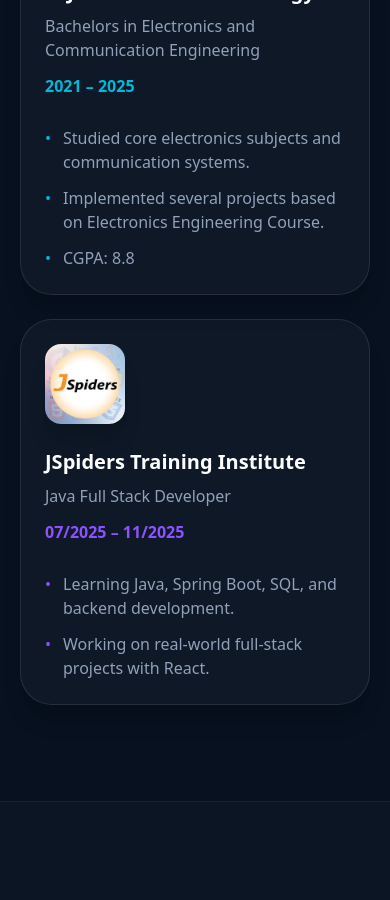
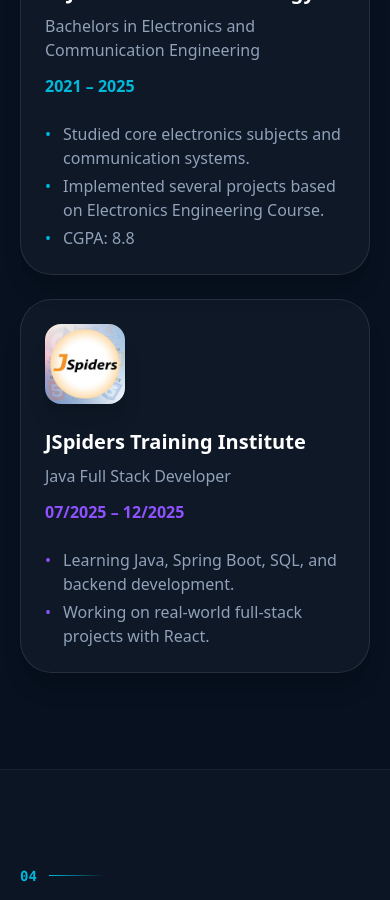
Before and after one commit to Kartik-Avaghan/portfolio, a React (Vite) app: page / in a window 390 px wide. Shown: the part 5420-6320 px from the top of the page. Built offline with nearby package versions, Linux system fonts and the light colour scheme.

Commit message:
jspider date is fixed

```diff
--- a/src/App.jsx
+++ b/src/App.jsx
@@ -1145,7 +1145,7 @@
                 image={jspiders}
                 title="JSpiders Training Institute"
                 subtitle="Java Full Stack Developer"
-                date="07/2025 – 11/2025"
+                date="07/2025 – 12/2025"
                 points={[
                   "Learning Java, Spring Boot, SQL, and backend development.",
                   "Working on real-world full-stack projects with React.",
@@ -1694,7 +1694,7 @@
           repeat: Infinity,
           ease: "easeInOut",
         }}
-        className={`absolute -right-3 top-10 z-30 rounded-2xl border px-4 py-3 shadow-xl backdrop-blur-xl sm:-right-8 ${theme.secondaryCard}`}
+        className={`absolute -right-10 top-10 z-30 rounded-2xl border px-4 py-3 shadow-xl backdrop-blur-xl sm:-right-10 ${theme.secondaryCard}`}
       >
         <p className={`text-xs ${theme.text}`}>
           Primary Focus
@@ -2238,7 +2238,7 @@
       </div>
 
       <ul
-        className={`mt-7 space-y-3 ${
+        className={`mt-6 space-y-1 ${
           darkMode
             ? "text-slate-400"
             : "text-slate-600"
```
